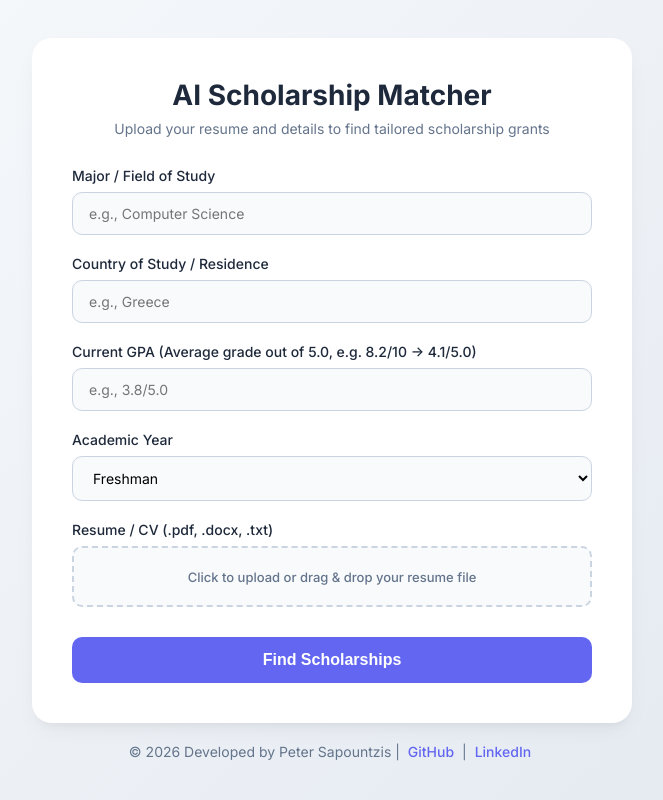
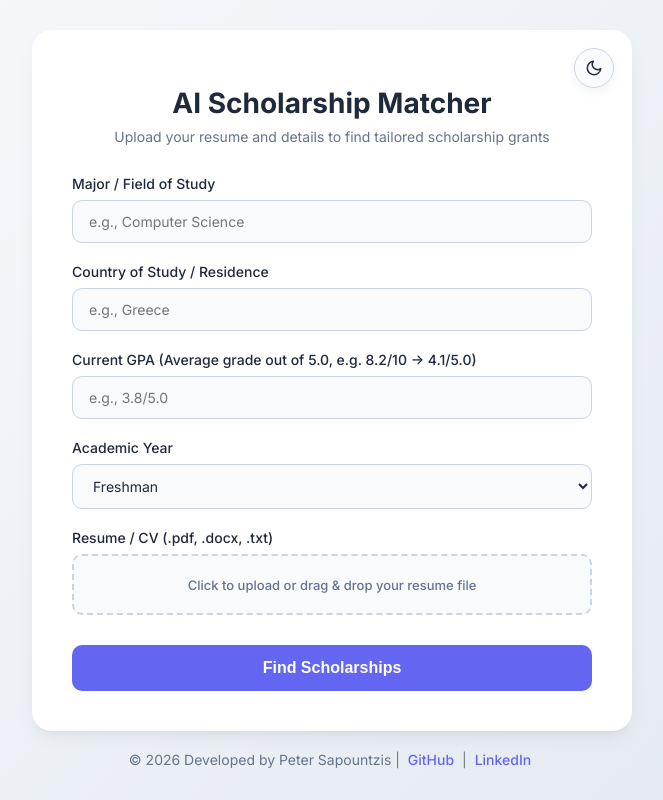
Before and after one commit to Petersap4/ai-scholarships-matcher, a website: page public/ai-scholarship-matcher.html in a window 1280 px wide. Shown: the whole page, without its empty margins (308-971 px from the left). Drawn offline with Linux system fonts and the light colour scheme.

Commit message:
init file

```diff
--- a/public/ai-scholarship-matcher.html
+++ b/public/ai-scholarship-matcher.html
@@ -5,6 +5,7 @@
     <meta name="viewport" content="width=device-width, initial-scale=1.0">
     <title>AI Scholarship Matcher</title>
     <link href="https://fonts.googleapis.com/css2?family=Inter:wght@300;400;500;600;700&display=swap" rel="stylesheet">
+
     <style>
         :root {
             --primary: #6366f1;
@@ -14,6 +15,18 @@
             --text-main: #1e293b;
             --text-muted: #64748b;
             --border: #cbd5e1;
+            --input-bg: #f8fafc;
+            --shadow: rgba(0, 0, 0, 0.05);
+        }
+
+        [data-theme="dark"] {
+            --bg-gradient: linear-gradient(135deg, #111827 0%, #1f2937 100%);
+            --card-bg: #1f2937;
+            --text-main: #f8fafc;
+            --text-muted: #cbd5e1;
+            --border: #475569;
+            --input-bg: #111827;
+            --shadow: rgba(0, 0, 0, 0.3);
         }
 
         body {
@@ -39,11 +52,14 @@
             box-shadow: 0 10px 25px -5px rgba(0, 0, 0, 0.05), 0 8px 10px -6px rgba(0, 0, 0, 0.05);
             box-sizing: border-box;
             margin-bottom: 18px;
+            transition: background-color 0.2s ease, box-shadow 0.2s ease;
+            position: relative;
         }
 
         .header {
             text-align: center;
             margin-bottom: 30px;
+            padding-top: 16px;
         }
 
         .header h1 {
@@ -81,14 +97,15 @@
             font-family: 'Inter', sans-serif;
             box-sizing: border-box;
             transition: all 0.2s ease;
-            background: #f8fafc;
+            background: var(--input-bg);
+            color: var(--text-main);
         }
 
         input[type="text"]:focus,
         select:focus {
             outline: none;
             border-color: var(--primary);
-            background: #fff;
+            background: var(--card-bg);
             box-shadow: 0 0 0 3px rgba(99, 102, 241, 0.15);
         }
 
@@ -97,7 +114,7 @@
             border-radius: 10px;
             padding: 20px;
             text-align: center;
-            background: #f8fafc;
+            background: var(--input-bg);
             cursor: pointer;
             transition: border-color 0.2s;
         }
@@ -185,6 +202,65 @@
             text-decoration: underline;
         }
 
+        button#theme-toggle {
+            position: absolute;
+            top: 18px;
+            right: 18px;
+            width: 40px;
+            height: 40px;
+            display: grid;
+            place-items: center;
+            background: color-mix(in srgb, var(--input-bg) 82%, transparent);
+            color: var(--text-main);
+            border: 1px solid var(--border);
+            padding: 0;
+            border-radius: 50%;
+            font-size: 1rem;
+            line-height: 1;
+            margin: 0;
+            box-shadow: 0 4px 12px var(--shadow);
+            backdrop-filter: blur(8px);
+            transition: background-color 0.2s ease, border-color 0.2s ease, transform 0.2s ease, box-shadow 0.2s ease;
+        }
+
+        button#theme-toggle:hover {
+            background-color: var(--border);
+            border-color: var(--primary);
+            box-shadow: 0 6px 16px var(--shadow);
+            transform: translateY(-2px);
+        }
+
+        button#theme-toggle:focus-visible {
+            outline: 3px solid rgba(99, 102, 241, 0.35);
+            outline-offset: 3px;
+        }
+
+        .theme-icon {
+            width: 18px;
+            height: 18px;
+            fill: none;
+            stroke: currentColor;
+            stroke-linecap: round;
+            stroke-linejoin: round;
+            stroke-width: 2;
+            transition: transform 0.25s ease;
+        }
+
+        button#theme-toggle:hover .theme-icon {
+            transform: rotate(12deg);
+        }
+
+        .sun-icon {
+            display: none;
+        }
+
+        [data-theme="dark"] .moon-icon {
+            display: none;
+        }
+
+        [data-theme="dark"] .sun-icon {
+            display: block;
+        }
     </style>
 </head>
 <body>
@@ -193,6 +269,15 @@
         <div class="header">
             <h1>AI Scholarship Matcher</h1>
             <p>Upload your resume and details to find tailored scholarship grants</p>
+            <button id="theme-toggle" type="button" aria-label="Switch to dark theme" title="Switch to dark theme">
+                <svg class="theme-icon moon-icon" viewBox="0 0 24 24" aria-hidden="true">
+                    <path d="M21 12.79A9 9 0 1 1 11.21 3 7 7 0 0 0 21 12.79Z"></path>
+                </svg>
+                <svg class="theme-icon sun-icon" viewBox="0 0 24 24" aria-hidden="true">
+                    <circle cx="12" cy="12" r="4"></circle>
+                    <path d="M12 2v2M12 20v2M4.93 4.93l1.42 1.42M17.65 17.65l1.42 1.42M2 12h2M20 12h2M4.93 19.07l1.42-1.42M17.65 6.35l1.42-1.42" fill="none" stroke="currentColor" stroke-linecap="round" stroke-width="2"></path>
+                </svg>
+            </button>
         </div>
 
         <form id="scholarshipForm" action="http://localhost:3000/match-scholarships" method="POST" enctype="multipart/form-data">
@@ -243,6 +328,24 @@
     </div>
 
     <script>
+        const toggleButton = document.getElementById('theme-toggle');
+        const currentTheme = localStorage.getItem('theme') || 'light';
+
+        const setTheme = (theme) => {
+            const isDark = theme === 'dark';
+            document.documentElement.setAttribute('data-theme', theme);
+            toggleButton.setAttribute('aria-label', isDark ? 'Switch to light theme' : 'Switch to dark theme');
+            toggleButton.setAttribute('title', isDark ? 'Switch to light theme' : 'Switch to dark theme');
+        };
+
+        setTheme(currentTheme);
+
+        toggleButton.addEventListener('click', () => {
+            const theme = document.documentElement.getAttribute('data-theme') === 'dark' ? 'light' : 'dark';
+            localStorage.setItem('theme', theme);
+            setTheme(theme);
+        });
+
         const fileInput = document.getElementById('resume');
         const fileText = document.getElementById('fileText');
 
```
